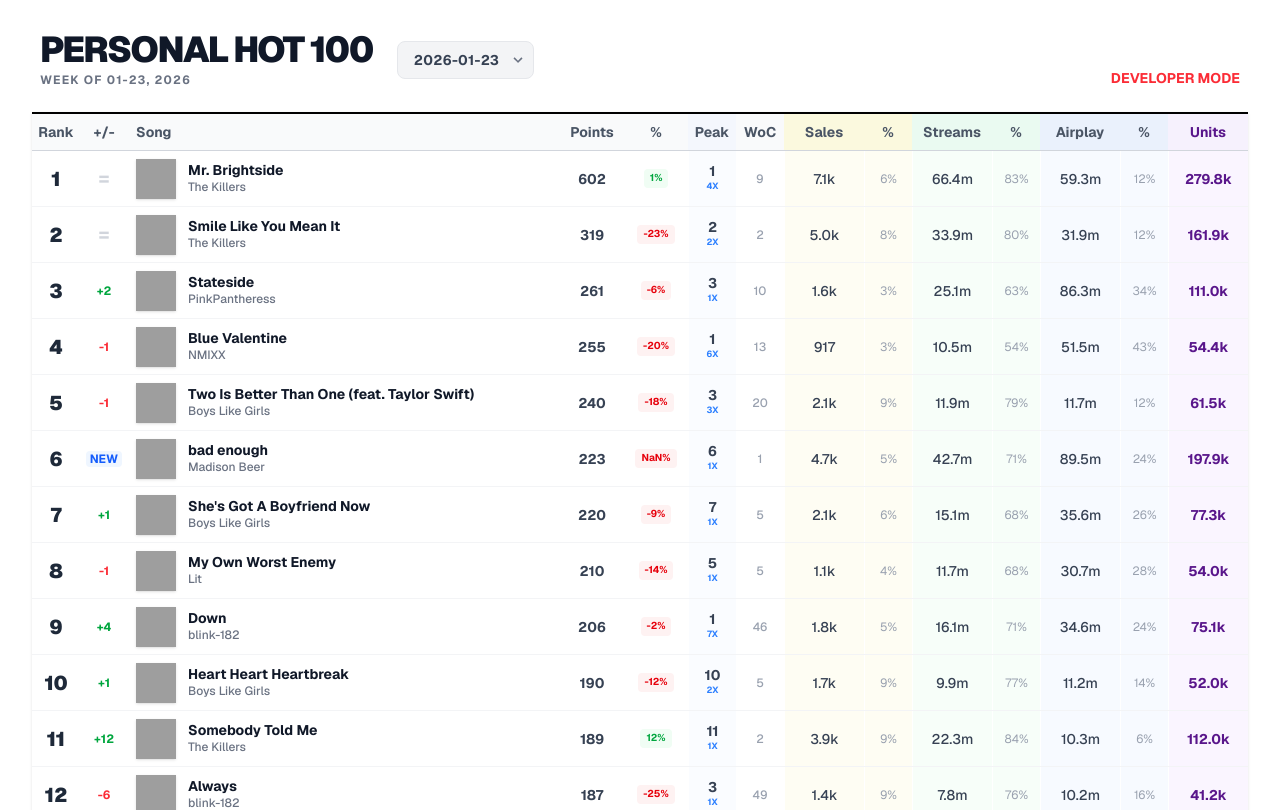
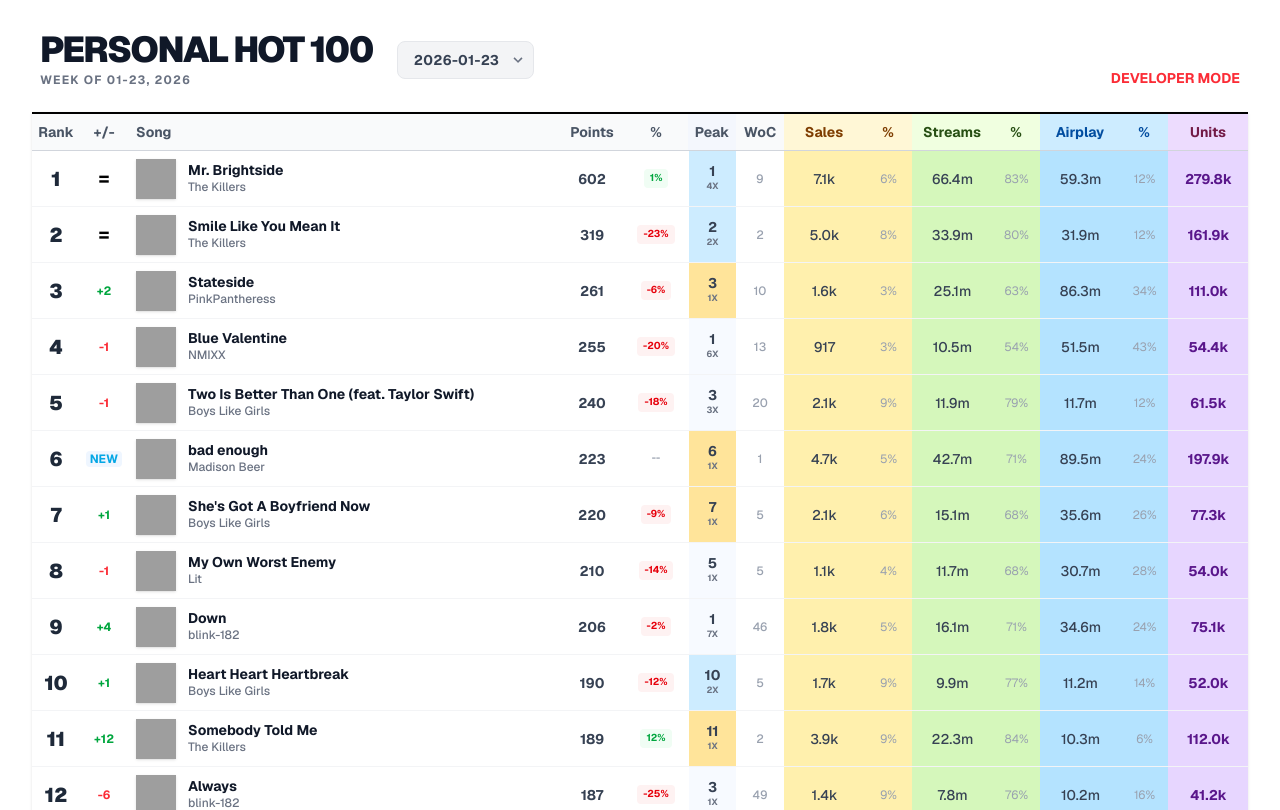
Before and after one commit to ptrn23/PersonalHot100, a Next.js app: page / in a window 1280 px wide. Shown: the top 810 px of the page. Built offline with nearby package versions, Linux system fonts and the light colour scheme; grey boxes are pictures that could not be loaded.

Commit message:
feat: change colors for sales, streams, airplay, and units

```diff
--- a/app/page.tsx
+++ b/app/page.tsx
@@ -14,6 +14,8 @@
   pointsPct: string;
   peak: string;
   peakStreak: string;
+  isNewPeak?: boolean; // Optional bc older JSONs might not have it yet
+  isRePeak?: boolean;
   woc: string;
   sales: number;
   salesPct: string;
@@ -62,16 +64,9 @@
 }: {
   searchParams: Promise<{ week?: string }>;
 }) {
-  // 1. Get list of all weeks
   const availableWeeks = getAvailableWeeks();
-
-  // 2. Determine which week to show (URL param OR latest available)
-  // We need to await searchParams in Next.js 15, but for 14 it's direct.
-  // Assuming Next.js 14+:
   const params = await searchParams;
   const activeWeek = params.week || availableWeeks[0];
-
-  // 3. Fetch data
   const chart = await getChartData(activeWeek);
 
   if (!chart) {
@@ -97,11 +92,8 @@
                 Week of {chart.meta.week}, {chart.meta.year}
               </p>
             </div>
-
-            {/* DROPDOWN COMPONENT */}
             <WeekSelector weeks={availableWeeks} activeWeek={activeWeek} />
           </div>
-
           <div className="text-right">
             <div className="text-sm font-bold text-red-500">DEVELOPER MODE</div>
           </div>
@@ -109,7 +101,6 @@
 
         {/* TABLE */}
         <div className="text-sm border-t-2 border-black shadow-sm">
-          {/* Table Header */}
           <div className="grid grid-cols-[3rem_3rem_1fr_4rem_4rem_3rem_3rem_5rem_3rem_5rem_3rem_5rem_3rem_5rem] font-bold text-gray-600 border-b border-gray-300 bg-gray-50 sticky top-0 z-10">
             <div className="py-2 text-center">Rank</div>
             <div className="py-2 text-center">+/-</div>
@@ -118,17 +109,22 @@
             <div className="py-2 text-center">%</div>
             <div className="py-2 text-center bg-blue-50/50">Peak</div>
             <div className="py-2 text-center">WoC</div>
-            <div className="py-2 text-center bg-yellow-100/50">Sales</div>
-            <div className="py-2 text-center bg-yellow-100/50">%</div>
-            <div className="py-2 text-center bg-green-100/50">Streams</div>
-            <div className="py-2 text-center bg-green-100/50">%</div>
-            <div className="py-2 text-center bg-blue-100/50">Airplay</div>
-            <div className="py-2 text-center bg-blue-100/50">%</div>
-            <div className="py-2 text-center bg-purple-100/50 text-purple-900">Units</div>
+            <div className="py-2 text-center text-[#7e3d01] bg-[#fff7d6]">Sales</div>
+            <div className="py-2 text-center text-[#7e3d01] bg-[#fff7d6]">%</div>
+            <div className="py-2 text-center text-[#274f13] bg-[#f0ffe0]">Streams</div>
+            <div className="py-2 text-center text-[#274f13] bg-[#f0ffe0]">%</div>
+            <div className="py-2 text-center text-[#024da0] bg-[#cdecff]">Airplay</div>
+            <div className="py-2 text-center text-[#024da0] bg-[#cdecff]">%</div>
+            <div className="py-2 text-center text-[#721a46] bg-[#eddcfe]">Units</div>
           </div>
 
-          {/* Rows */}
-          {chart.songs.map((song) => (
+          {chart.songs.map((song) => {
+            // Logic for Peak Background Color
+            let peakBgClass = 'bg-blue-50/50'; // Default
+            if (song.isNewPeak) peakBgClass = 'bg-[#ffe49a]'; // New Peak (Light Yellow)
+            else if (song.isRePeak) peakBgClass = 'bg-[#cdecff]'; // Re-peak (Light Blue)
+
+            return (
               <div
                 key={`${song.title}-${song.artist}`}
                 className="grid grid-cols-[3rem_3rem_1fr_4rem_4rem_3rem_3rem_5rem_3rem_5rem_3rem_5rem_3rem_5rem] items-center border-b border-gray-100 hover:bg-gray-50 h-14 transition-colors group"
@@ -136,11 +132,11 @@
                 {/* Rank */}
                 <div className="font-black text-xl text-center text-gray-800">{song.rank}</div>
 
-              {/* Change Indicator */}
+                {/* Change Indicator with Custom Colors */}
                 <div className="text-center font-bold text-xs">
-                {song.status === 're' && <span className="text-blue-600 bg-blue-50 px-1 rounded">RE</span>}
-                {song.status === 'new' && <span className="text-blue-600 bg-blue-50 px-1 rounded">NEW</span>}
-                {song.status === 'stable' && <span className="text-gray-300 text-xl leading-none">=</span>}
+                  {song.status === 're' && <span className="text-[#8e0be5] bg-purple-50 px-1 rounded">RE</span>}
+                  {song.status === 'new' && <span className="text-[#05a7e5] bg-blue-50 px-1 rounded">NEW</span>}
+                  {song.status === 'stable' && <span className="text-black text-xl leading-none">=</span>}
                   {song.status === 'rise' && <span className="text-green-600">+{song.change}</span>}
                   {song.status === 'fall' && <span className="text-red-500">-{song.change}</span>}
                 </div>
@@ -159,49 +155,55 @@
                 {/* Points Section */}
                 <div className="text-center font-bold text-gray-700">{song.points}</div>
                 <div className="flex justify-center">
+                   {/* Handle '--' for new entries */}
+                   {song.pointsPct === '--' ? (
+                     <span className="text-[10px] font-bold px-1.5 py-0.5 rounded text-gray-400">--</span>
+                   ) : (
                      <span className={`text-[10px] font-bold px-1.5 py-0.5 rounded ${song.pointsPct.includes('-') ? 'bg-red-50 text-red-600' : 'bg-green-50 text-green-600'}`}>
                         {Math.round(parseFloat(song.pointsPct) * 100)}%
                      </span>
+                   )}
                 </div>
 
-              {/* Chart Stats */}
-              <div className="text-center bg-blue-50/30 h-full flex flex-col justify-center border-l border-white">
+                {/* Chart Stats with Dynamic Background */}
+                <div className={`text-center h-full flex flex-col justify-center border-l border-white ${peakBgClass}`}>
                   <div className="font-bold leading-none text-gray-700">{song.peak}</div>
-                {song.peakStreak && <div className="text-[9px] text-blue-500 font-bold uppercase mt-0.5">{song.peakStreak}x</div>}
+                  {song.peakStreak && <div className="text-[9px] text-gray-500 font-bold uppercase mt-0.5">{song.peakStreak}x</div>}
                 </div>
                 <div className="text-center text-gray-400 font-medium text-xs">{song.woc}</div>
 
-              {/* Sales (Yellow) */}
-              <div className="text-center bg-yellow-50/50 h-full flex items-center justify-center font-medium border-l border-white text-gray-700">
+                {/* Sales */}
+                <div className="text-center bg-[#fff0ad] h-full flex items-center justify-center font-medium border-l border-[#fff0ad] text-gray-700">
                   {formatNumber(song.sales)}
                 </div>
-              <div className="text-center bg-yellow-50/50 h-full flex items-center justify-center text-xs text-gray-400 border-l border-white">
+                <div className="text-center bg-[#fff0ad] h-full flex items-center justify-center text-xs text-gray-400 border-l border-[#fff0ad]">
                   {Math.round(parseFloat(song.salesPct) * 100)}%
                 </div>
 
-              {/* Streams (Green) */}
-              <div className="text-center bg-green-50/50 h-full flex items-center justify-center font-medium border-l border-white text-gray-700">
+                {/* Streams */}
+                <div className="text-center bg-[#d5f7bb] h-full flex items-center justify-center font-medium border-l border-[#d5f7bb] text-gray-700">
                   {formatNumber(song.streams)}
                 </div>
-              <div className="text-center bg-green-50/50 h-full flex items-center justify-center text-xs text-gray-400 border-l border-white">
+                <div className="text-center bg-[#d5f7bb] h-full flex items-center justify-center text-xs text-gray-400 border-l border-[#d5f7bb]">
                   {Math.round(parseFloat(song.streamsPct) * 100)}%
                 </div>
 
-              {/* Airplay (Blue) */}
-              <div className="text-center bg-blue-50/50 h-full flex items-center justify-center font-medium border-l border-white text-gray-700">
+                {/* Airplay */}
+                <div className="text-center bg-[#b4e3ff] h-full flex items-center justify-center font-medium border-l border-[#b4e3ff] text-gray-700">
                   {formatNumber(song.airplay)}
                 </div>
-              <div className="text-center bg-blue-50/50 h-full flex items-center justify-center text-xs text-gray-400 border-l border-white">
+                <div className="text-center bg-[#b4e3ff] h-full flex items-center justify-center text-xs text-gray-400 border-l border-[#b4e3ff]">
                   {Math.round(parseFloat(song.airplayPct) * 100)}%
                 </div>
 
-               {/* Units (Purple) */}
-               <div className="text-center bg-purple-50 h-full flex items-center justify-center font-bold text-purple-900 border-l border-white">
+                 {/* Units */}
+                 <div className="text-center bg-[#e7d6ff] h-full flex items-center justify-center font-bold text-purple-900 border-l border-[#e7d6ff]">
                   {formatNumber(song.units)}
                 </div>
 
               </div>
-          ))}
+            );
+          })}
         </div>
       </div>
     </main>
```
Lines whose indentation alone changed are shown as unchanged.
